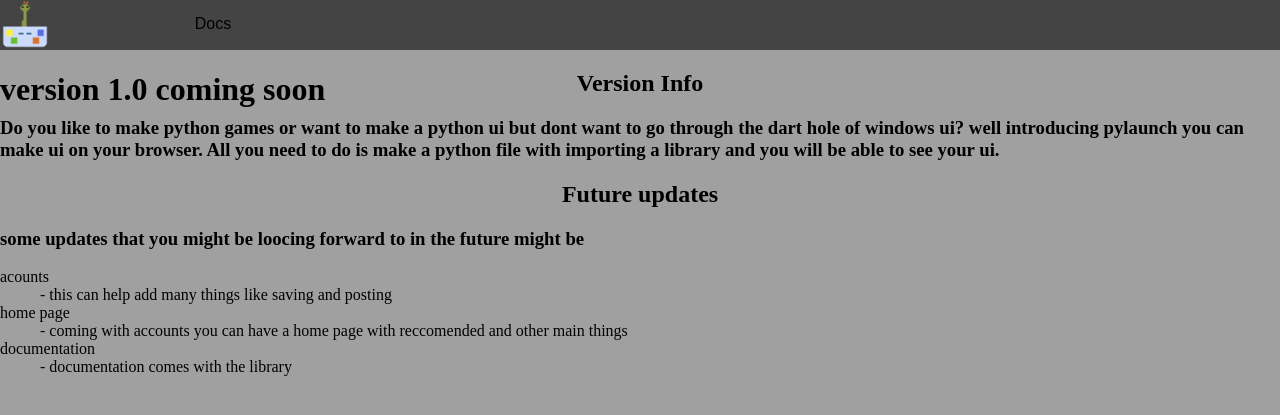
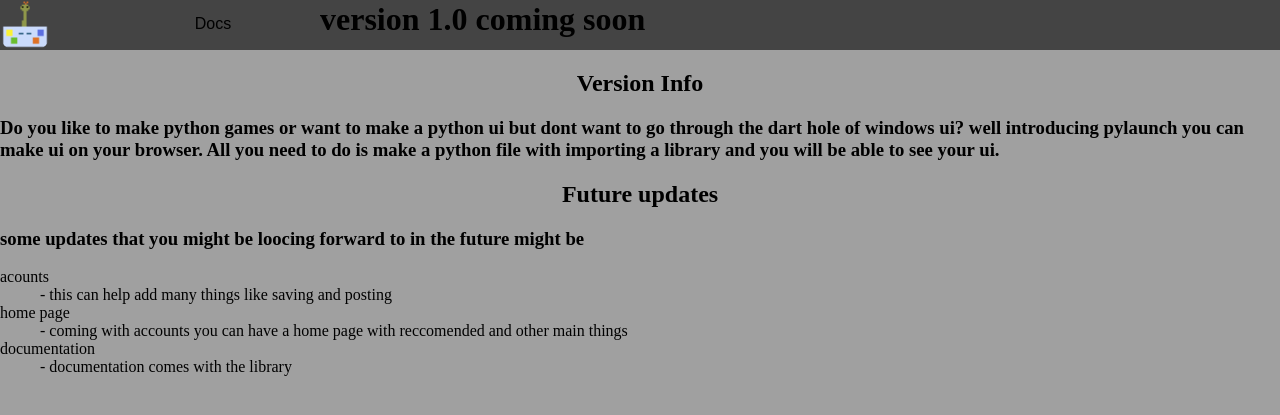
Before and after one commit to ToonTin3668/pylaunch, a Flask app: page /intro in a window 1280 px wide. Shown: the top 415 px of the page. Run offline with Flask 2, Linux system fonts and the light colour scheme.

Commit message:
fixed div content error

```diff
--- a/app/static/css/style.css
+++ b/app/static/css/style.css
@@ -32,8 +32,9 @@
 }
 
 .divcontent {
-    position: grid;
+    position: absolute;
     left:25%;
+    top: -20px;
 }
 
 .h2Heads {
```
